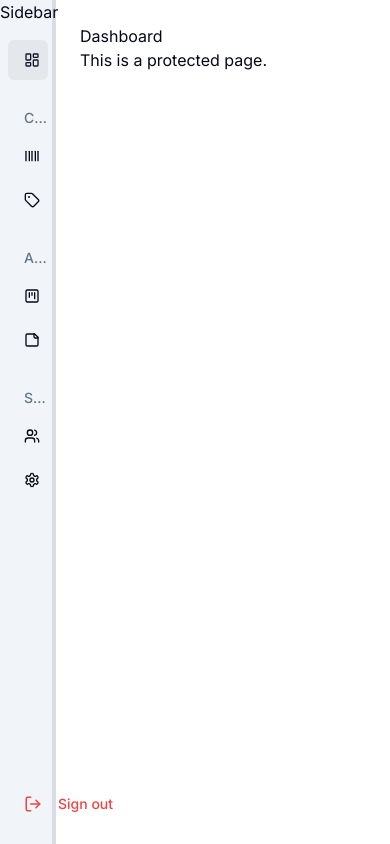
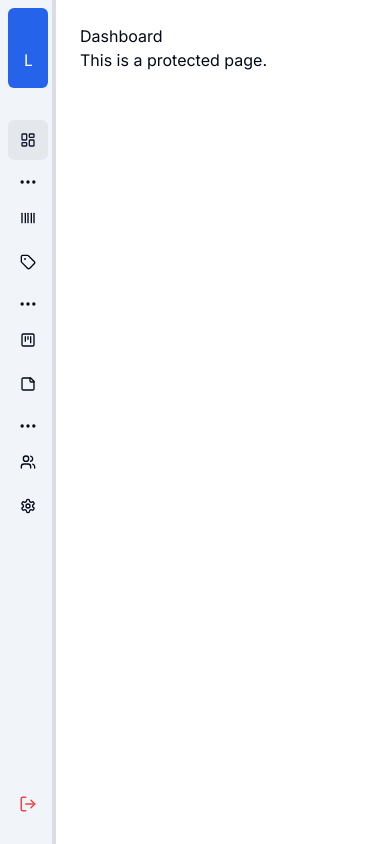
Before and after one commit to reneruano95/nextjs-admin-dashboard-v2, a Next.js app: page /dashboard in a window 390 px wide. Built offline with nearby package versions, Linux system fonts and the light colour scheme.

Commit message:
fix: Fix responsive behavior of the sidebar when it collapses on larger screens

```diff
--- a/components/global/sidebar-navbar.tsx
+++ b/components/global/sidebar-navbar.tsx
@@ -1,9 +1,10 @@
 "use client";
 
-import { ElementRef, useRef, useState } from "react";
+import { ElementRef, useCallback, useEffect, useRef, useState } from "react";
 import Link from "next/link";
 import { usePathname, useRouter } from "next/navigation";
-import { Ellipsis, GripVertical, LogOut, LogOutIcon } from "lucide-react";
+import { Ellipsis, GripVertical, LogOutIcon } from "lucide-react";
+import { useMediaQuery } from "usehooks-ts";
 
 import {
   Tooltip,
@@ -17,14 +18,22 @@ import { getMenuList } from "./menu-list";
 import { signOut } from "@/lib/actions/auth";
 
 export default function Sidebar() {
+  const isLaptop = useMediaQuery("(max-width: 1023px)");
+
   const sidebarRef = useRef<ElementRef<"aside">>(null);
   const isResizingRef = useRef(false);
   const [isResetting, setIsResetting] = useState(false);
-  const [isNotCollapsed, setIsNotCollapsed] = useState(false);
+  const [isNotCollapsed, setIsNotCollapsed] = useState(true);
 
   const router = useRouter();
   const pathname = usePathname();
   const menuList = getMenuList(pathname);
+
+  useEffect(() => {
+    if (isLaptop) {
+      collapse();
+    }
+  }, [isLaptop]);
 
   const handleMouseDown = (
     event: React.MouseEvent<HTMLDivElement, MouseEvent>
@@ -42,11 +51,11 @@ export default function Sidebar() {
 
     let newWidth = event.clientX;
     if (newWidth > 240) {
-      setIsNotCollapsed(false);
+      setIsNotCollapsed(true);
       newWidth = 240;
     }
     if (newWidth < 56) {
-      setIsNotCollapsed(true);
+      setIsNotCollapsed(false);
       newWidth = 56;
     }
 
@@ -62,16 +71,24 @@ export default function Sidebar() {
   };
 
   const handleReset = () => {
-    if (sidebarRef.current) {
+    if (sidebarRef.current && !isLaptop) {
       setIsResetting(true);
       setIsNotCollapsed(!isNotCollapsed);
-      sidebarRef.current.style.width = !isNotCollapsed ? "56px" : "240px";
+      sidebarRef.current.style.width = isNotCollapsed ? "56px" : "240px";
+
+      setTimeout(() => setIsResetting(false), 300);
+    }
+  };
+
+  const collapse = useCallback(() => {
+    if (sidebarRef.current) {
+      setIsNotCollapsed(false);
+      setIsResetting(true);
+      sidebarRef.current.style.width = "56px";
     }
 
-    setTimeout(() => {
-      setIsResetting(false);
-    }, 300);
-  };
+    setTimeout(() => setIsResetting(false), 300);
+  }, [isNotCollapsed]);
 
   return (
     <>
@@ -82,24 +99,24 @@ export default function Sidebar() {
           isResetting && "transition-all ease-in-out duration-300"
         )}
       >
-        <div>
-          <p>Sidebar</p>
-        </div>
+        <Link
+          className="m-2 flex h-20 items-end justify-start rounded-md bg-blue-600 p-4"
+          href="/"
+        >
+          <div className="w-32 text-white  truncate">Logo</div>
+        </Link>
         <div className="mt-4 flex-1">
           <ul
             role="list"
-            className="h-full flex flex-col items-start space-y-1 px-2"
+            className="h-full flex flex-col items-start space-y-2 px-2"
           >
             {menuList.map(({ groupLabel, children }, index) => (
-              <li
-                key={index}
-                className={cn("w-full", groupLabel ? "pt-5" : "")}
-              >
-                {groupLabel && !isNotCollapsed ? (
+              <li key={index} className={cn("w-full")}>
+                {groupLabel && isNotCollapsed ? (
                   <p className="text-sm font-medium text-muted-foreground px-4 pb-2 truncate">
                     {groupLabel}
                   </p>
-                ) : isNotCollapsed && groupLabel ? (
+                ) : !isNotCollapsed && groupLabel ? (
                   <TooltipProvider>
                     <Tooltip delayDuration={100}>
                       <TooltipTrigger className="w-full">
@@ -112,7 +129,9 @@ export default function Sidebar() {
                       </TooltipContent>
                     </Tooltip>
                   </TooltipProvider>
-                ) : null}
+                ) : (
+                  <p className="pb-2"></p>
+                )}
                 {children.map(({ href, label, active, icon }, index) => (
                   <div className="w-full" key={index}>
                     <TooltipProvider disableHoverableContent>
@@ -122,7 +141,7 @@ export default function Sidebar() {
                             variant={active ? "secondary" : "ghost"}
                             className={cn(
                               "w-full justify-start h-10 mb-1 hover:bg-gray-500/10",
-                              isNotCollapsed && "justify-center",
+                              !isNotCollapsed && "justify-center",
                               active && "bg-gray-500/10"
                             )}
                             asChild
@@ -130,7 +149,7 @@ export default function Sidebar() {
                             <Link href={href}>
                               <span
                                 className={cn(
-                                  !isNotCollapsed === false ? "" : "mr-4",
+                                  isNotCollapsed === false ? "" : "mr-4",
                                   "w-4 h-4 flex items-center justify-center"
                                 )}
                               >
@@ -139,7 +158,7 @@ export default function Sidebar() {
                               <p
                                 className={cn(
                                   "max-w-[240px] truncate",
-                                  !isNotCollapsed === false
+                                  isNotCollapsed === false
                                     ? "-translate-x-96 opacity-0"
                                     : "translate-x-0 opacity-100"
                                 )}
@@ -149,7 +168,7 @@ export default function Sidebar() {
                             </Link>
                           </Button>
                         </TooltipTrigger>
-                        {!isNotCollapsed === false && (
+                        {isNotCollapsed === false && (
                           <TooltipContent side="right">{label}</TooltipContent>
                         )}
                       </Tooltip>
@@ -170,18 +189,18 @@ export default function Sidebar() {
                       variant="secondary"
                       className={cn(
                         "w-full justify-start h-10 my-5 text-destructive hover:bg-destructive/10",
-                        isNotCollapsed && "justify-center"
+                        !isNotCollapsed && "justify-center"
                       )}
                     >
                       <span
-                        className={cn(!isNotCollapsed === false ? "" : "mr-4")}
+                        className={cn(isNotCollapsed === false ? "" : "mr-4")}
                       >
                         <LogOutIcon size={18} />
                       </span>
                       <p
                         className={cn(
-                          "whitespace-nowrap",
-                          !isNotCollapsed === false
+                          "whitespace-nowrap truncate",
+                          isNotCollapsed === false
                             ? "opacity-0 hidden"
                             : "opacity-100"
                         )}
@@ -190,7 +209,7 @@ export default function Sidebar() {
                       </p>
                     </Button>
                   </TooltipTrigger>
-                  {!isNotCollapsed === false && (
+                  {isNotCollapsed === false && (
                     <TooltipContent side="right">Sign out</TooltipContent>
                   )}
                 </Tooltip>
```
